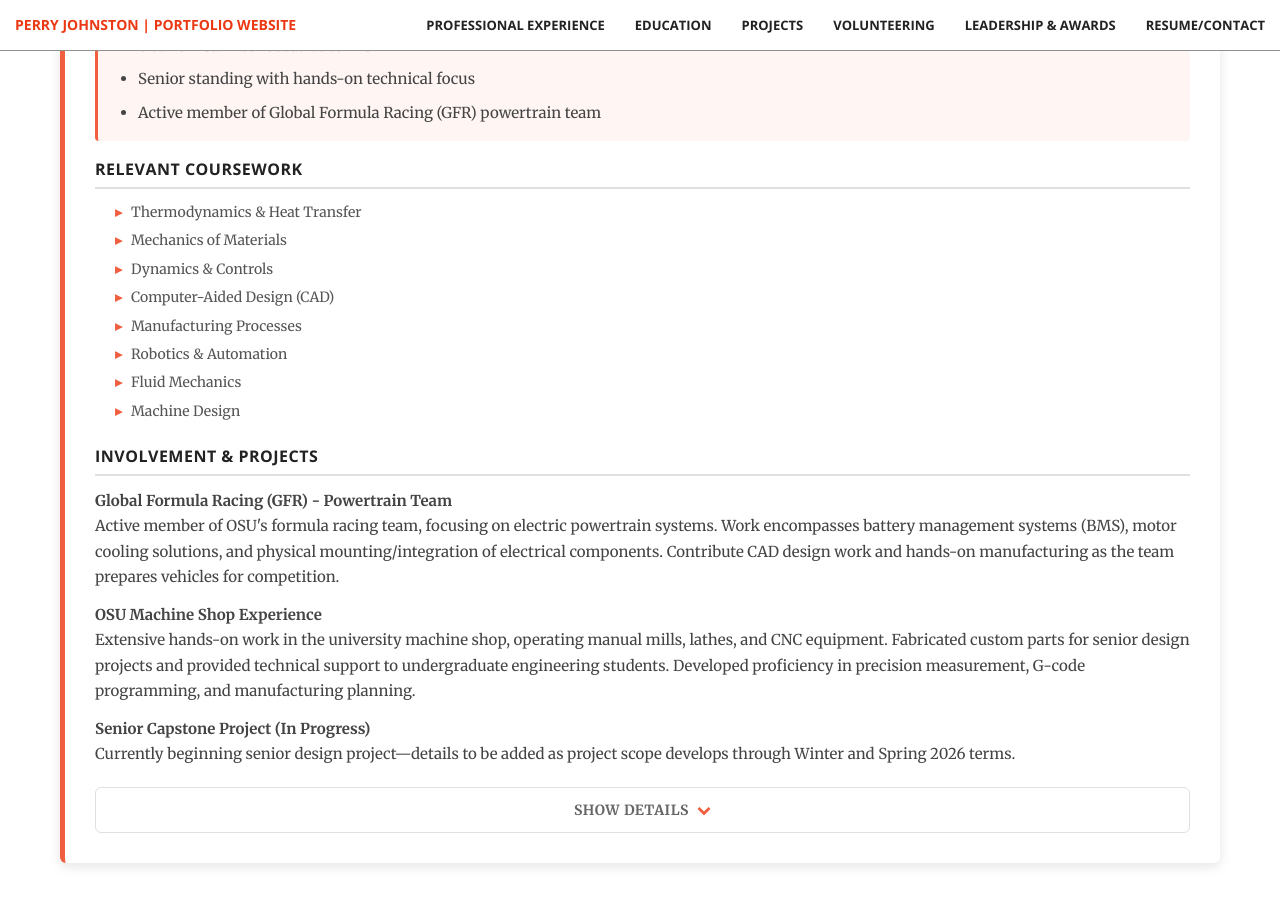
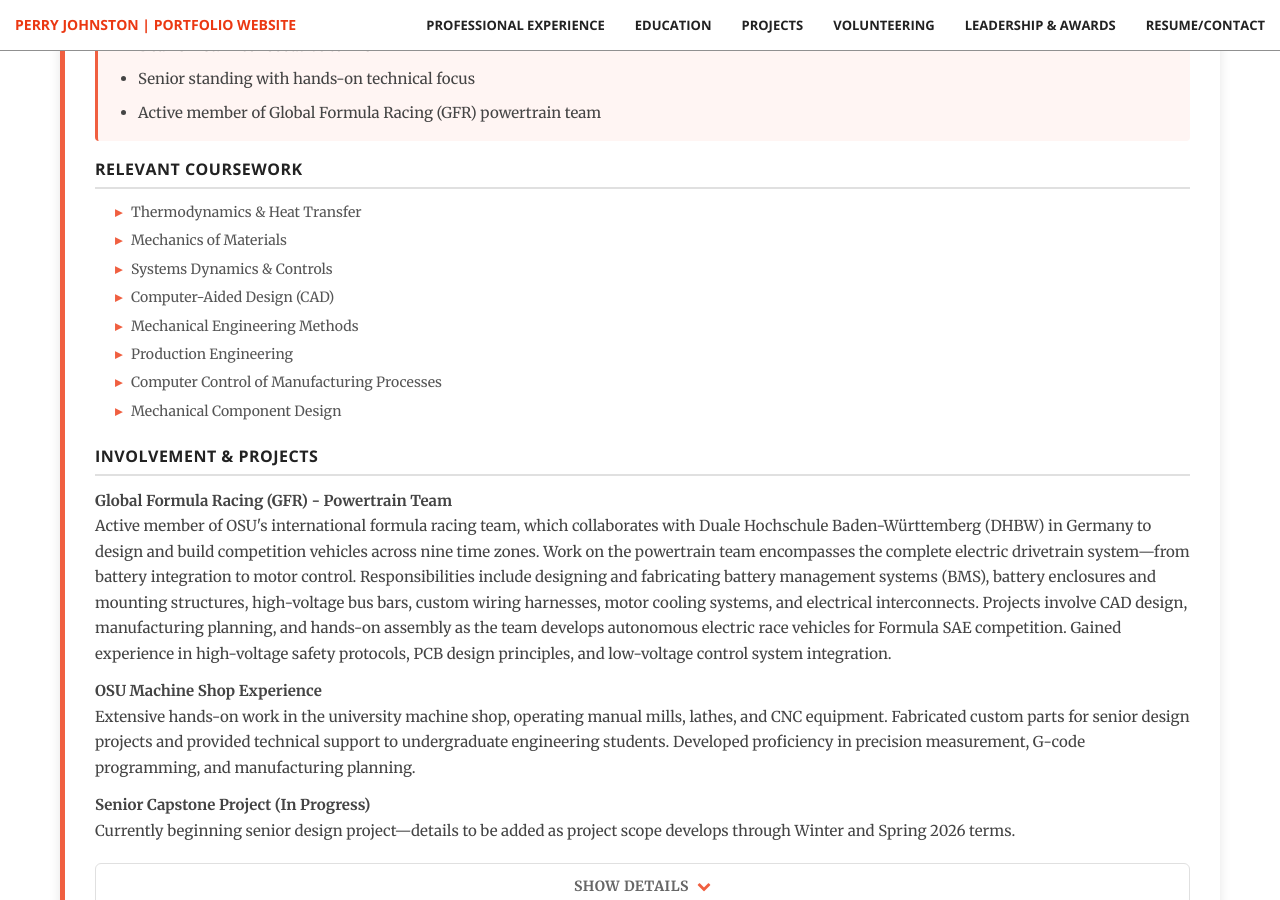
Before and after one commit to perryismyname/perryismyname.github.io, a Jekyll site: the page built from education/index.html, in a window 1280 px wide and 900 px high, scrolled down 749 px. Built offline with Jekyll 4.4.1, drawn with Linux system fonts in a browser that asks for light colours.

Commit message:
Update index.html
UPdate GFR info

```diff
--- a/education/index.html
+++ b/education/index.html
@@ -23,16 +23,15 @@ header_image: /img/headers/education-background.jpg
     coursework="<ul>
       <li>Thermodynamics & Heat Transfer</li>
       <li>Mechanics of Materials</li>
-      <li>Dynamics & Controls</li>
+      <li>Systems Dynamics & Controls</li>
       <li>Computer-Aided Design (CAD)</li>
-      <li>Manufacturing Processes</li>
-      <li>Robotics & Automation</li>
-      <li>Fluid Mechanics</li>
-      <li>Machine Design</li>
+      <li>Mechanical Engineering Methods</li>
+      <li>Production Engineering</li>
+      <li>Computer Control of Manufacturing Processes</li>
+      <li>Mechanical Component Design</li>
     </ul>"
     involvement="<p><strong>Global Formula Racing (GFR) - Powertrain Team</strong><br>
-Active member of OSU's formula racing team, focusing on electric powertrain systems. Work encompasses battery management systems (BMS), motor cooling solutions, and physical mounting/integration of electrical components. Contribute CAD design work and hands-on manufacturing as the team prepares vehicles for competition.</p>
-
+Active member of OSU's international formula racing team, which collaborates with Duale Hochschule Baden-Württemberg (DHBW) in Germany to design and build competition vehicles across nine time zones. Work on the powertrain team encompasses the complete electric drivetrain system—from battery integration to motor control. Responsibilities include designing and fabricating battery management systems (BMS), battery enclosures and mounting structures, high-voltage bus bars, custom wiring harnesses, motor cooling systems, and electrical interconnects. Projects involve CAD design, manufacturing planning, and hands-on assembly as the team develops autonomous electric race vehicles for Formula SAE competition. Gained experience in high-voltage safety protocols, PCB design principles, and low-voltage control system integration.</p>
 <p><strong>OSU Machine Shop Experience</strong><br>
 Extensive hands-on work in the university machine shop, operating manual mills, lathes, and CNC equipment. Fabricated custom parts for senior design projects and provided technical support to undergraduate engineering students. Developed proficiency in precision measurement, G-code programming, and manufacturing planning.</p>
 
```
Also changed, not shown: other parts of education/index.html (+1 -1 lines).
